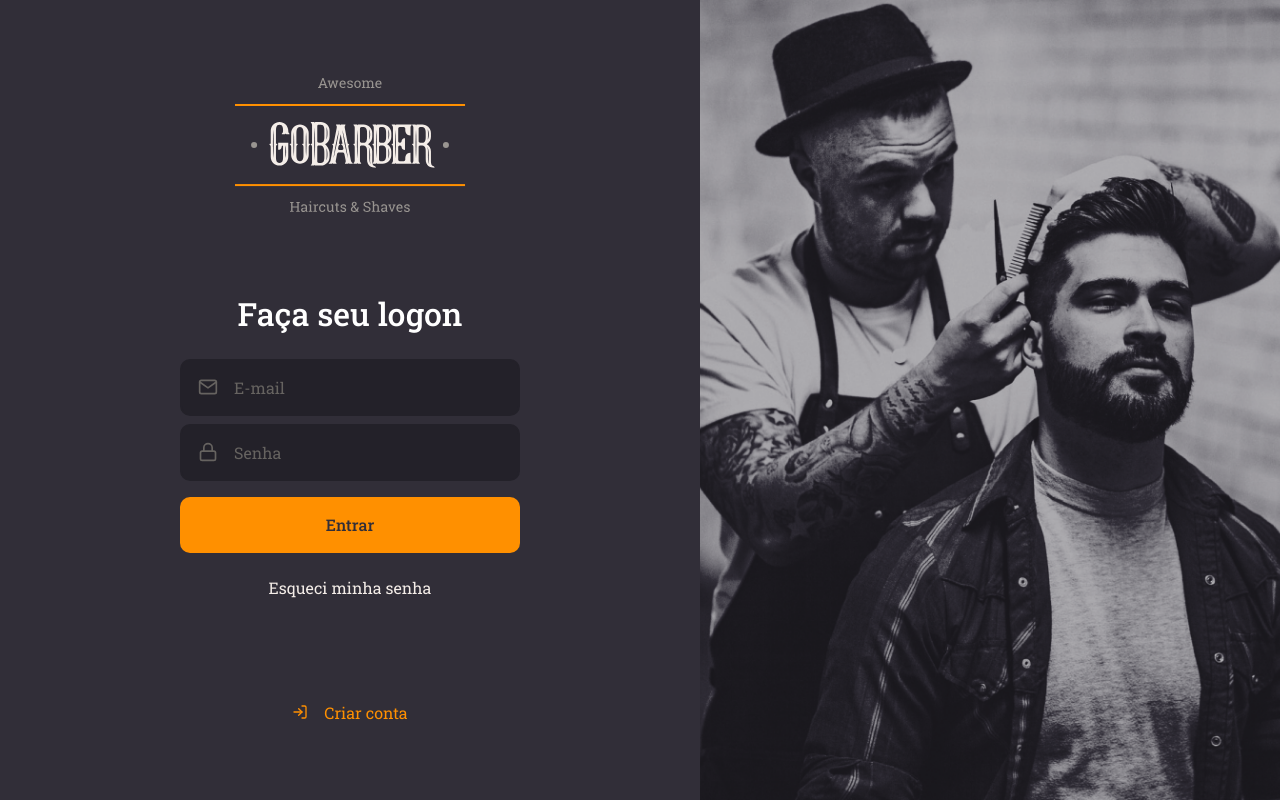
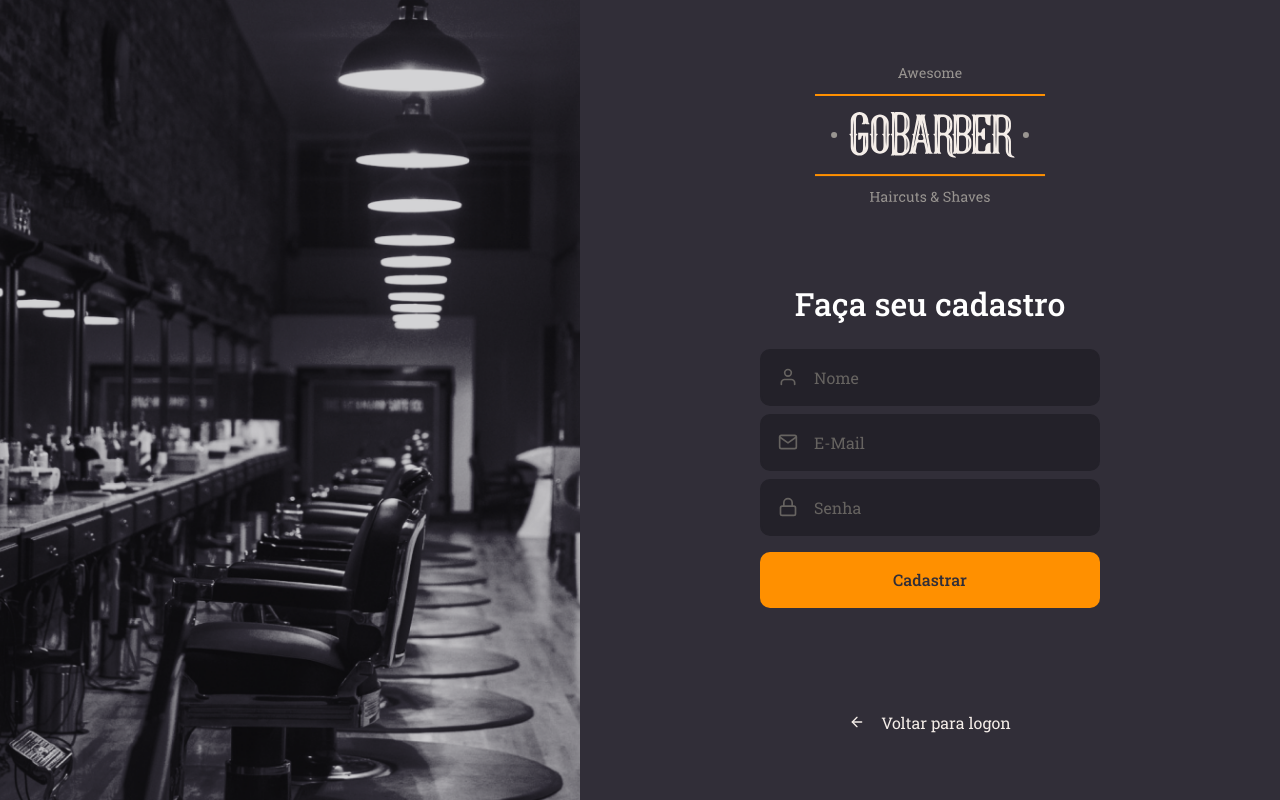
Before and after one commit to lbcosta/bootcamp-web, a React (Create React App) app: page /signup in a window 1280 px wide. Built offline with nearby package versions, Linux system fonts and the light colour scheme.

Commit message:
1.1 - Estrutura das Páginas | Página de cadastro

```diff
--- a/src/App.tsx
+++ b/src/App.tsx
@@ -1,11 +1,11 @@
 import React from "react";
 
 import GlobalStyle from "./styles/global";
-import SignIn from "./pages/SignIn";
+import SignUp from "./pages/SignUp";
 
 const App: React.FC = () => (
   <>
-    <SignIn />
+    <SignUp />
     <GlobalStyle />
   </>
 );
--- /dev/null
+++ b/src/pages/SignUp/index.tsx
@@ -0,0 +1,40 @@
+import React from "react";
+import { FiArrowLeft, FiMail, FiUser, FiLock } from "react-icons/fi";
+
+import logoImg from "../../assets/logo.svg";
+
+import Input from "../../components/Input";
+import Button from "../../components/Button";
+
+import { Container, Content, Background } from "./styles";
+
+const SignUp: React.FC = () => (
+  <Container>
+    <Background />
+    <Content>
+      <img src={logoImg} alt="GoBarber" />
+
+      <form>
+        <h1>Faça seu cadastro</h1>
+
+        <Input name="name" icon={FiUser} placeholder="Nome" />
+        <Input name="email" icon={FiMail} placeholder="E-Mail" />
+        <Input
+          name="password"
+          icon={FiLock}
+          type="password"
+          placeholder="Senha"
+        />
+
+        <Button type="submit">Cadastrar</Button>
+      </form>
+
+      <a href="Login">
+        <FiArrowLeft />
+        Voltar para logon
+      </a>
+    </Content>
+  </Container>
+);
+
+export default SignUp;
--- /dev/null
+++ b/src/pages/SignUp/styles.ts
@@ -0,0 +1,68 @@
+import styled from "styled-components";
+import { shade } from "polished";
+
+import signUpBackgroundImg from "../../assets/sign-up-background.png";
+
+export const Container = styled.div`
+  height: 100vh;
+
+  display: flex;
+  align-items: stretch;
+`;
+
+export const Content = styled.div`
+  display: flex;
+  flex-direction: column;
+  align-items: center;
+
+  place-content: center;
+
+  width: 100%;
+  max-width: 700px;
+
+  form {
+    margin: 80px 0;
+    width: 340px;
+    text-align: center;
+
+    h1 {
+      margin-bottom: 24px;
+    }
+
+    a {
+      color: #f4ede8;
+      display: block;
+      margin-top: 24px;
+      text-decoration: none;
+      transition: color 0.2s;
+
+      &:hover {
+        color: ${shade(0.2, "#f4ede8")};
+      }
+    }
+  }
+  > a {
+    color: #f4ede8;
+    display: block;
+    margin-top: 24px;
+    text-decoration: none;
+    transition: color 0.2s;
+
+    display: flex;
+    align-items: center;
+
+    svg {
+      margin-right: 16px;
+    }
+
+    &:hover {
+      color: ${shade(0.2, "#f4ede8")};
+    }
+  }
+`;
+
+export const Background = styled.div`
+  flex: 1;
+  background: url(${signUpBackgroundImg}) no-repeat center;
+  background-size: cover;
+`;
```
Also changed, not shown: src/assets/sign-up-background.png (added).
